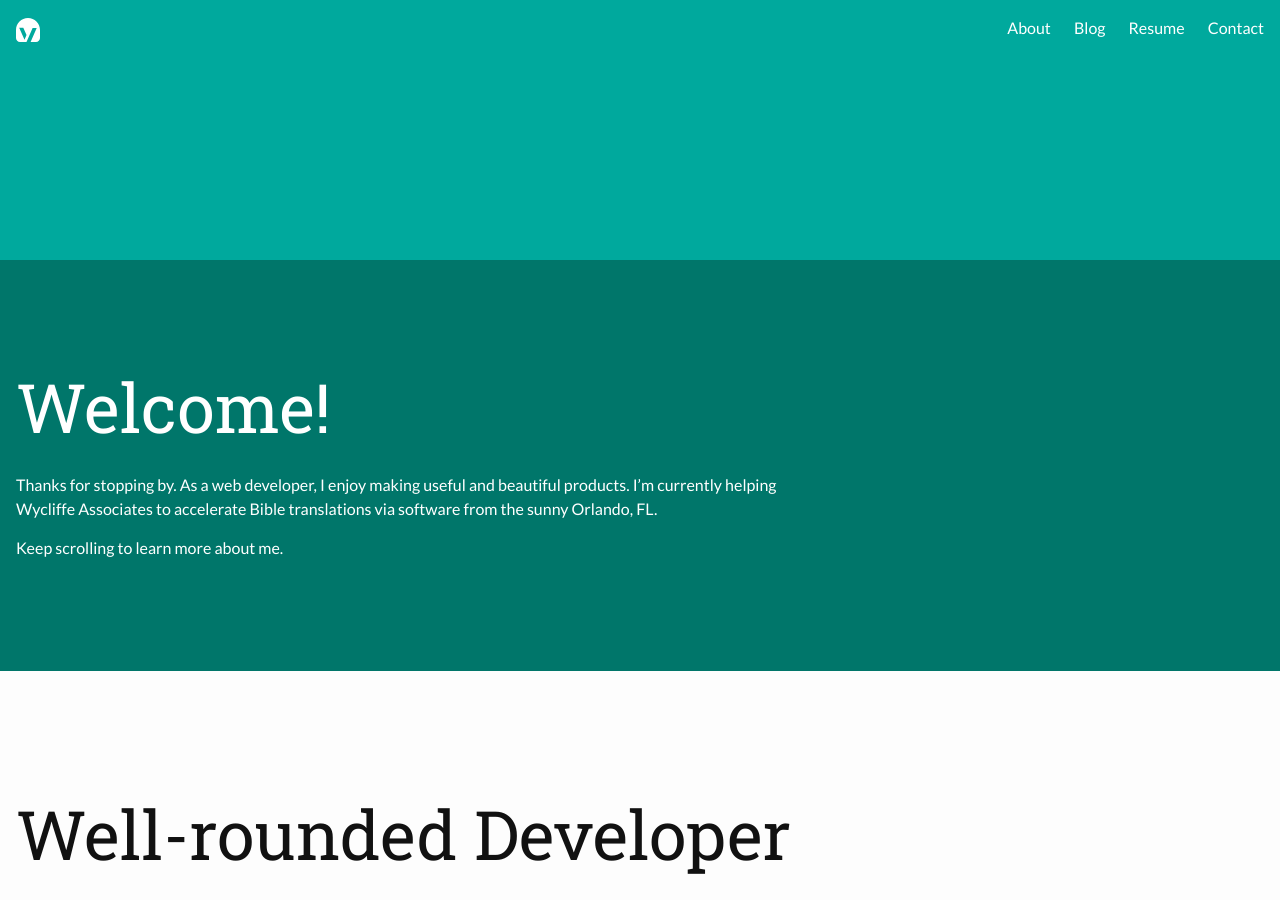
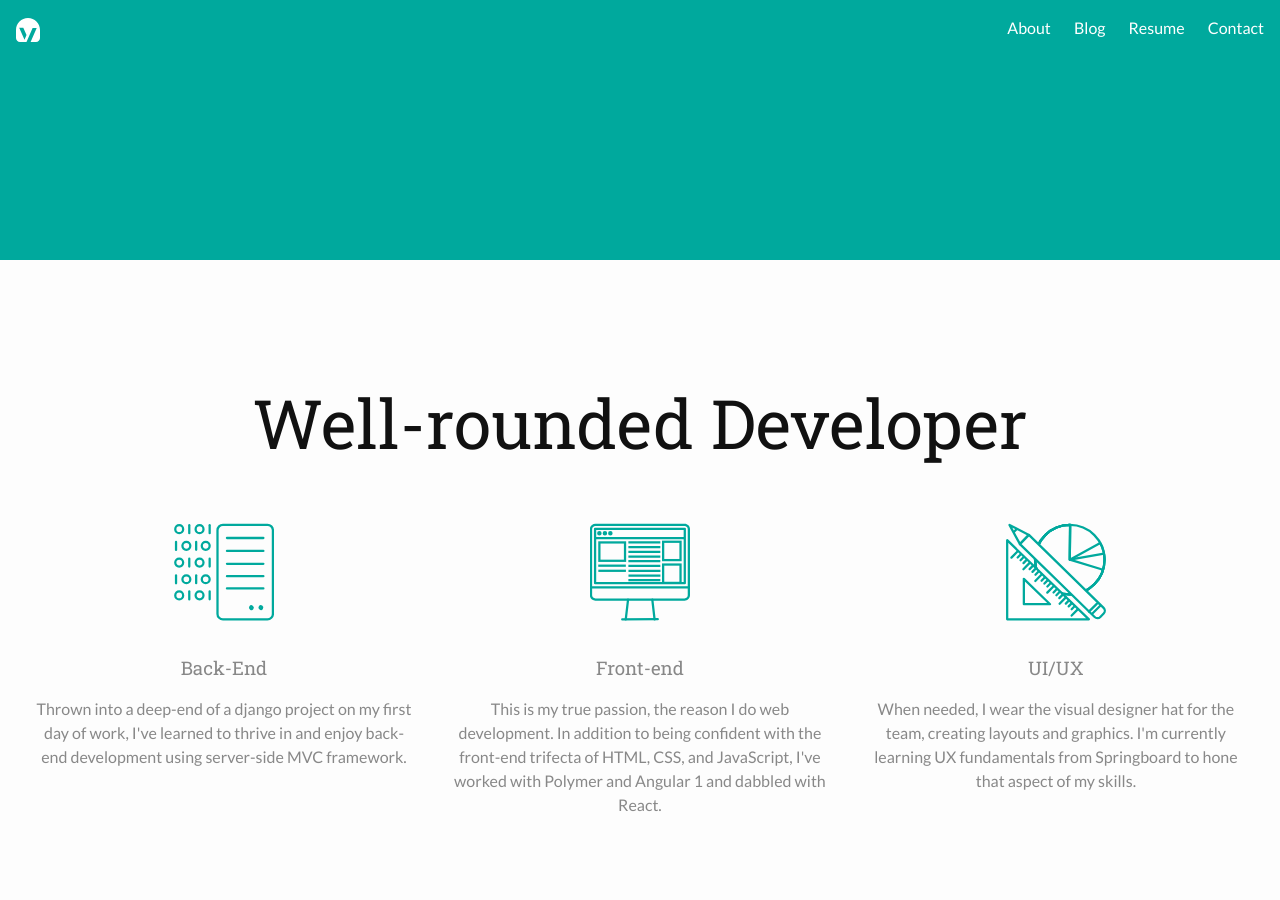
Before and after one commit to vleong2332/site2.0, a Jekyll site: the page built from index.md, in a window 1280 px wide and 900 px high, scrolled down 640 px. Built offline with Jekyll 4.4.1, drawn with Linux system fonts in a browser that asks for light colours; some of the changed text lies outside the part shown.

Commit message:
Add simple 3-column profile

```diff
--- /dev/null
+++ b/_data/profile.json
@@ -0,0 +1,19 @@
+{
+  "blocks": [
+    {
+      "title": "Back-End",
+      "icon": "assets/backend.svg",
+      "text": "Thrown into a deep-end of a django project on my first day of work, I've learned to thrive in and enjoy back-end development using server-side MVC framework."
+    },
+    {
+      "title": "Front-end",
+      "icon": "assets/frontend.svg",
+      "text": "This is my true passion, the reason I do web development. In addition to being confident with the front-end trifecta of HTML, CSS, and JavaScript, I've worked with Polymer and Angular 1 and dabbled with React."
+    },
+    {
+      "title": "UI/UX",
+      "icon": "assets/uiux.svg",
+      "text": "When needed, I wear the visual designer hat for the team, creating layouts and graphics. I'm currently learning UX fundamentals from Springboard to hone that aspect of my skills."
+    }
+  ]
+}
--- a/_includes/hero.html
+++ b/_includes/hero.html
@@ -6,7 +6,7 @@
     <h2 class="subtitle">
       {{ site.data.hero.subtitle }}
     </h2>
-    <a class="btn-primary" role="button" onclick="scrollToWelcome()">
+    <a class="btn-primary" role="button" onclick="smoothScrollTo('.profile')">
       {{ site.data.hero.actionButtons.primary.text }}
     </a>
     <a class="btn-hollow" role="button" href="">
--- a/_includes/profile.html
+++ b/_includes/profile.html
@@ -1,17 +1,13 @@
 <div class="profile">
+  <a class="anchor"></a>
   <div class="wrapper">
     <h1>Well-rounded Developer</h1>
-    <div class="profile-block back-end">
-      <h3>Back-end</h3>
-      <p>Lorem ipsum dolor sit amet, consectetur adipisicing elit, sed do eiusmod tempor incididunt ut labore et dolore magna aliqua. Ut enim ad minim veniam, quis nostrud exercitation ullamco laboris nisi ut aliquip ex ea commodo consequat. Duis aute irure dolor in reprehenderit in voluptate velit esse cillum dolore eu fugiat nulla pariatur. Excepteur sint occaecat cupidatat non proident, sunt in culpa qui officia deserunt mollit anim id est laborum.</p>
-    </div>
-    <div class="profile-block front-end">
-      <h3>Front-end</h3>
-      <p>Lorem ipsum dolor sit amet, consectetur adipisicing elit, sed do eiusmod tempor incididunt ut labore et dolore magna aliqua. Ut enim ad minim veniam, quis nostrud exercitation ullamco laboris nisi ut aliquip ex ea commodo consequat. Duis aute irure dolor in reprehenderit in voluptate velit esse cillum dolore eu fugiat nulla pariatur. Excepteur sint occaecat cupidatat non proident, sunt in culpa qui officia deserunt mollit anim id est laborum.</p>
-    </div>
-    <div class="profile-block ui-ux">
-      <h3>UI/UX</h3>
-      <p>Lorem ipsum dolor sit amet, consectetur adipisicing elit, sed do eiusmod tempor incididunt ut labore et dolore magna aliqua. Ut enim ad minim veniam, quis nostrud exercitation ullamco laboris nisi ut aliquip ex ea commodo consequat. Duis aute irure dolor in reprehenderit in voluptate velit esse cillum dolore eu fugiat nulla pariatur. Excepteur sint occaecat cupidatat non proident, sunt in culpa qui officia deserunt mollit anim id est laborum.</p>
-    </div>
+    {% for block in site.data.profile.blocks %}
+      <div class="profile-block">
+        <img class="profile-block-icon" src="{{ block.icon | relative_url }}" />
+        <h3>{{ block.title }}</h3>
+        <p>{{ block.text }}</p>
+      </div>
+    {% endfor %}
   </div>
 </div>
--- a/_layouts/alt_home.html
+++ b/_layouts/alt_home.html
@@ -9,7 +9,7 @@
 
     {% include hero.html %}
 
-    {% include welcome.html %}
+    <!-- {% include welcome.html %} -->
 
     {% include profile.html %}
 
--- a/_sass/site/_profile.scss
+++ b/_sass/site/_profile.scss
@@ -1,28 +1,66 @@
 .profile {
-  // min-height: 320px;
-  // height: 100%;
-  // display: flex;
-  // flex-direction: column;
-  // align-items: flex-start;
-  // justify-content: center;
-  // border-bottom: 1px solid #E0E0E0;
   padding-top: 7rem;
   padding-bottom: 7rem;
   box-sizing: border-box;
+  position: relative;
+
+  .anchor {
+    position: absolute;
+    top: -$nav-height;
+  }
+
+  h1 {
+    text-align: center;
+    margin-bottom: 3rem;
+  }
+
   .wrapper {
     max-width: 100%;
-    // @media screen and (min-width: $m-screen) {
-    //   max-width: 75%;
-    // }
-    // @media screen and (min-width: $l-screen) {
-    //   max-width: 60%;
-    // }
-    // @media screen and (min-width: $xl-screen) {
-    //   max-width: 50%;
-    // }
   }
+
   .profile-block {
-    display: inline-block;
-    width: 33.33%;
+    text-align: center;
+    margin-bottom: 3rem;
+    padding-left: 1rem;
+    padding-right: 1rem;
+    box-sizing: border-box;
+
+    &:last-child {
+      margin-bottom: 0;
+    }
+
+    .profile-block-icon {
+        display: block;
+        width: 100px;
+        height: 100px;
+        margin: 0 auto 2rem auto;
+    }
+
+    h3, p {
+      color: #888;
+    }
+
+    &:hover {
+      .profile-block-icon {
+        filter: saturate(2);
+      }
+      h3, p {
+        color: #111;
+      }
+    }
+
+    @media all and (min-width: 600px) {
+      width: 33.33%;
+      display: inline-block;
+      float: left;
+      margin-bottom: 0;
+
+      &::after {
+        content: "";
+        display: table;
+        clear: both;
+      }
+    }
+
   }
 }
--- a/assets/scripts/main.js
+++ b/assets/scripts/main.js
@@ -22,7 +22,7 @@ function disableScrollOnBody(checkbox) {
 }
 
 
-function scrollToWelcome() {
-  var welcome = document.querySelector('.welcome .anchor');
+function smoothScrollTo(section) {
+  var welcome = document.querySelector(section + ' .anchor');
   welcome && welcome.scrollIntoView({ behavior: 'smooth' });
 }
```
Also changed, not shown: assets/backend.svg (added), assets/frontend.svg (added), assets/uiux.svg (added), 1 other file.
